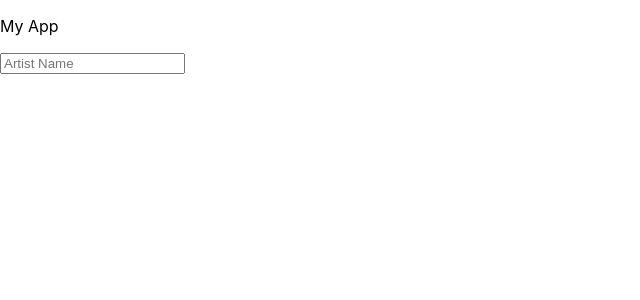
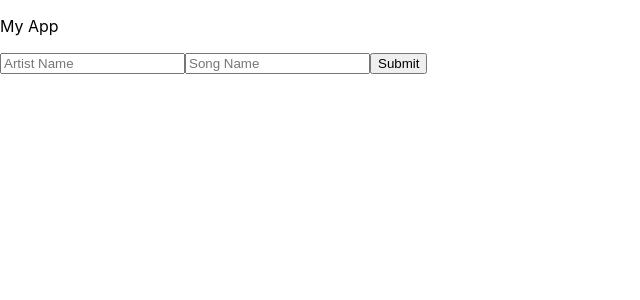
Before and after one commit to andrewbraunsdorf/socialmediapage, a React (Create React App) app: page / in a window 1280 px wide. Shown: the top 300 px of the page, without its empty margins (0-640 px from the left). Built offline with nearby package versions, Linux system fonts and the light colour scheme.

Commit message:
added setSongName Function nand input

```diff
--- a/src/component/Profile.js
+++ b/src/component/Profile.js
@@ -19,10 +19,10 @@ class Profile extends Component {
 		// console.log(url);
 		axios.get(url)
 
-  	.then(response=>{
+			.then(response => {
 				// console.log(response);
 				this.setState({
-  			lyrics:response.data.lyrics
+					lyrics: response.data.lyrics
 				});
 			});
 	}
@@ -35,11 +35,19 @@ class Profile extends Component {
 		});
 	}
 
+	setSongName = e => {
+		this.setState({
+			songname: e.target.value
+		});
+	}
+
 	render() {
-		return(
+		return (
 			<div>
 				<p> My App </p>
 					<input onChange= {this.setArtistName} placeholder="Artist Name" />
+					<input onChange= {this.setSongName} placeholder="Song Name" />
+				<button onClick={this.handleClick}>Submit</button>
 			</div>
 		);
 	}
```
Lines whose indentation alone changed are shown as unchanged.
